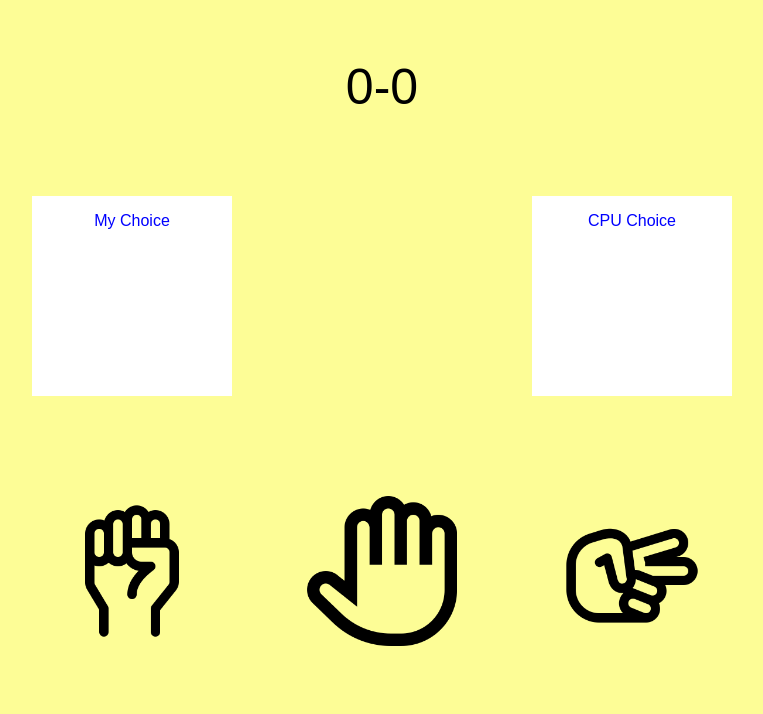
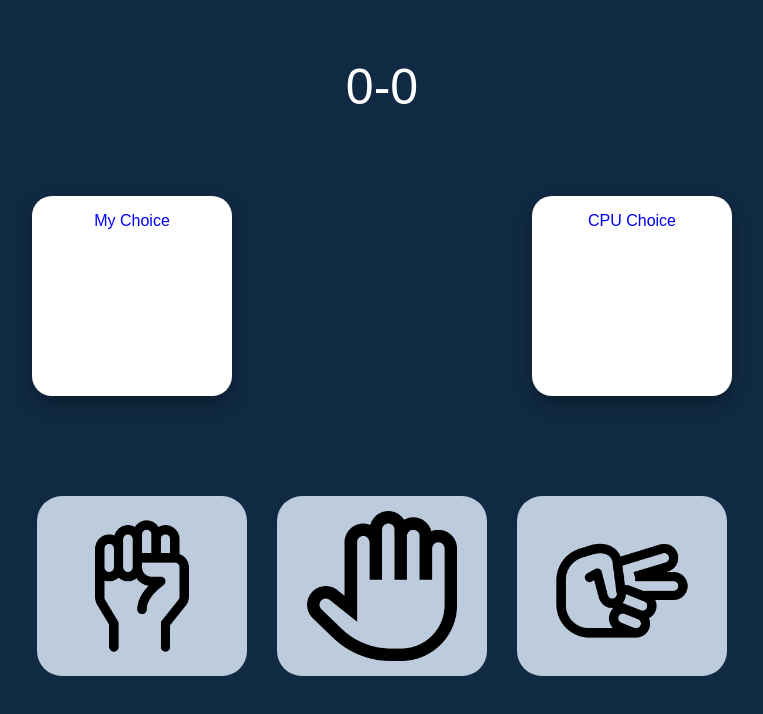
Before and after one commit to weilunchen210/rockpaperscissors, a plain HTML site: page index.html in a window 1280 px wide. Shown: the whole page, without its empty margins (258-1021 px from the left). Drawn offline with Linux system fonts and the light colour scheme.

Commit message:
feat: adjusted coloring

```diff
--- a/styles.css
+++ b/styles.css
@@ -2,10 +2,13 @@
     display:flex;
     flex-direction:row;
     justify-content:center;
+    height:180px;
+    align-items: center;
+    gap:30px;
 }
 
 body{
-    background-color:#FDFD96;
+    background-color:#102a43;
 }
 
 
@@ -15,12 +18,14 @@ body{
     display:flex;
     flex-direction:row;
     justify-content:center;
+    color:white;
 }
 
 #outcome{
     text-align:center;
     font-family:Blippo, fantasy;
     font-size:30px;
+    color:white;
 }
 
 .display{
@@ -38,12 +43,16 @@ body{
     background-color:white;
     text-align: center;
     width:200px;
+    border-radius:20px;
+    box-shadow: 0 8px 16px rgba(0, 0, 0, 0.3);
 }
 
 .display #opponent{
     background-color:white;
     text-align: center;
     width:200px;
+    border-radius:20px;
+    box-shadow: 0 8px 16px rgba(0, 0, 0, 0.3);
 }
 
 .display p{
@@ -58,14 +67,21 @@ body{
 .buttons img{
     width:150px;
     height:150px;
-    margin-left:40px;
-    margin-right:40px;
-    padding-left:10px;
-    padding-right:10px;
+}
+
+.buttons #rock, #paper, #scissors{
+    border-radius:25px;
+    height:180px;
+    width:210px;
+    background-color:#bcccdc;
+    display:flex;
+    justify-content:center;
+    align-items:center;
 }
 
 
-.buttons img:hover{
+.buttons #rock:hover, #paper:hover, #scissors:hover{
     background-color:grey;
     border-radius:25px;
+    cursor:pointer;
 }
```
